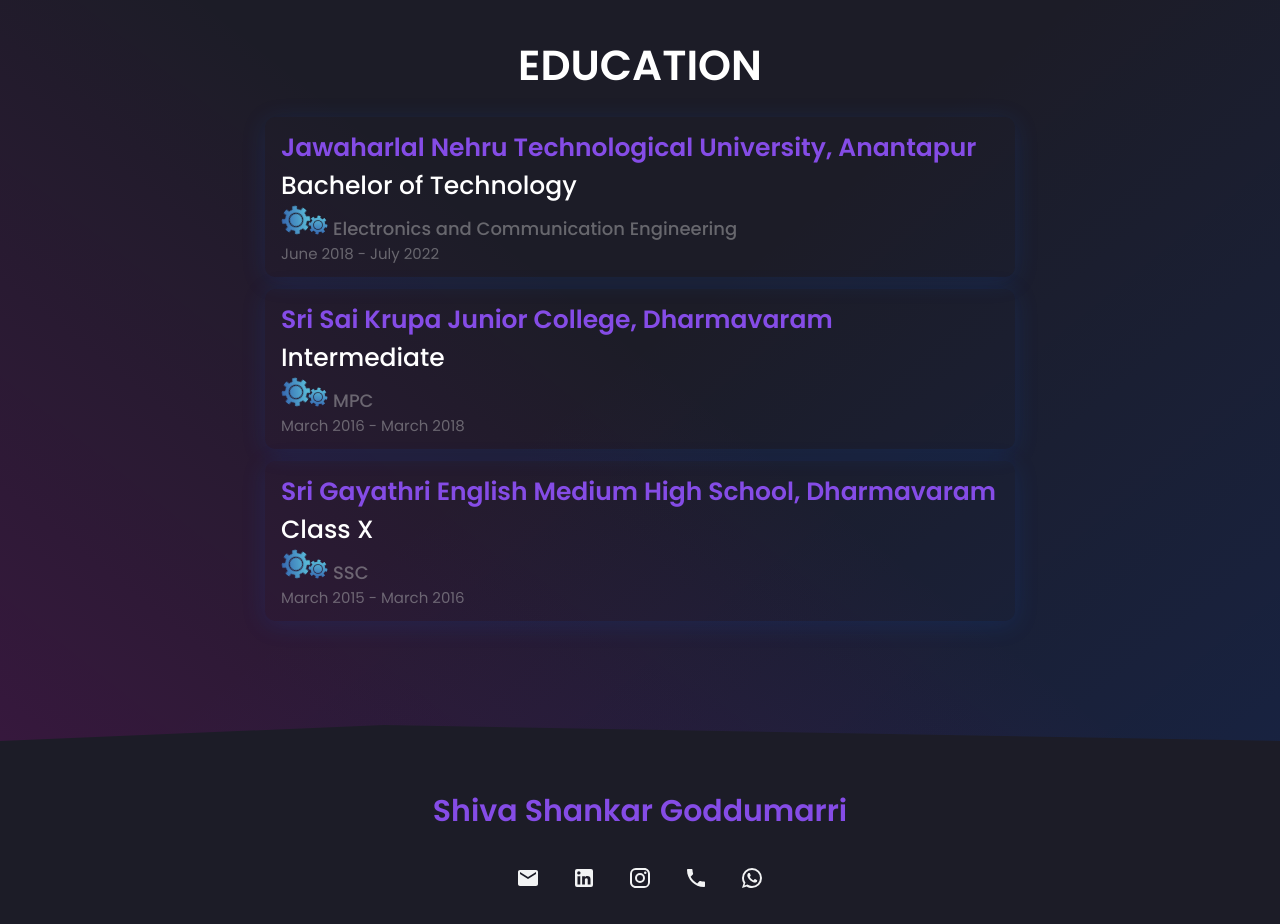
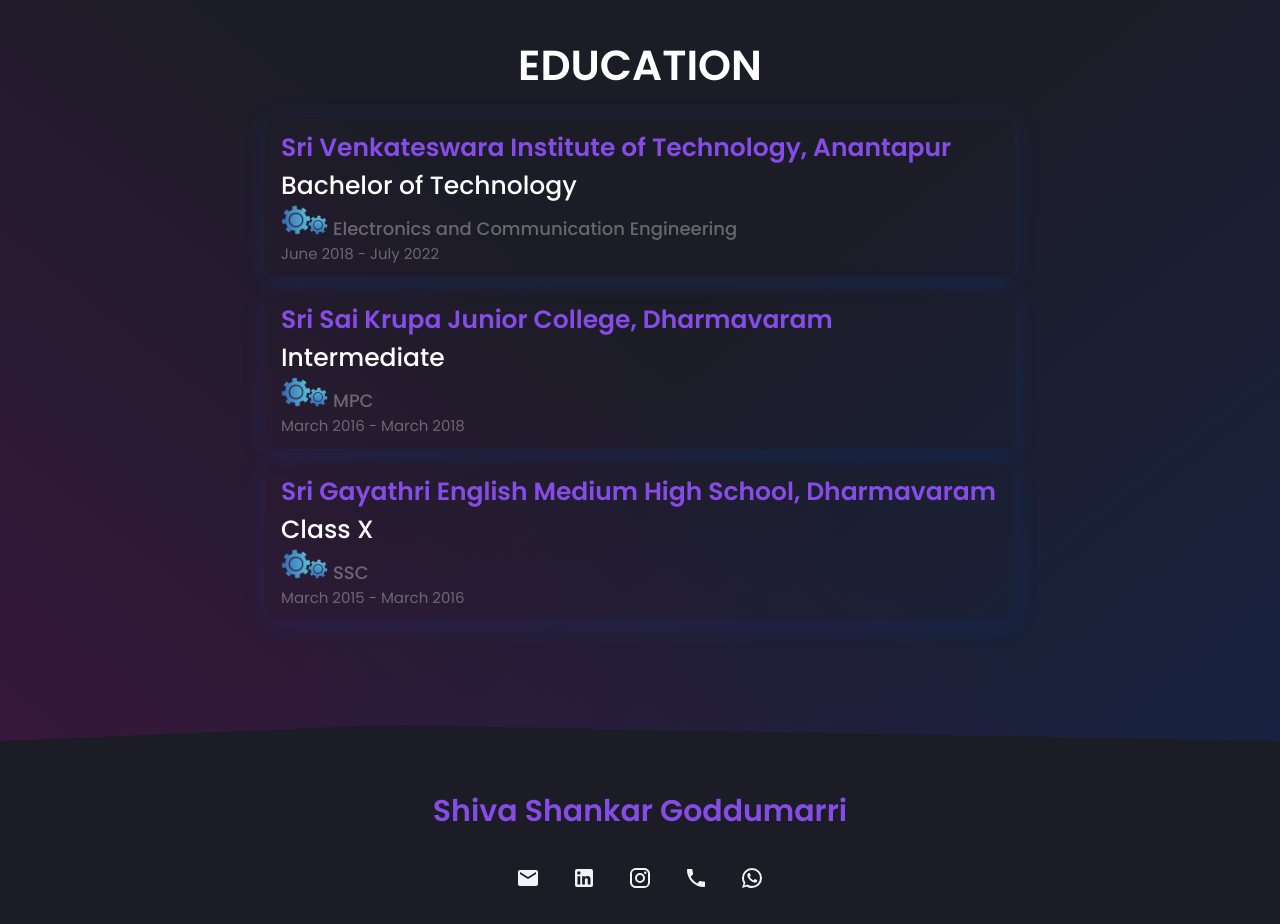
Before and after one commit to ShivaShankarGoddumarri/Shiva_Shankar_Portfolio, a React (Create React App) app: page / in a window 1280 px wide. Shown: the part 3020-3944 px from the top of the page. Built offline with nearby package versions, Linux system fonts and the light colour scheme.

Commit message:
college name updated

```diff
--- a/src/data/constants.js
+++ b/src/data/constants.js
@@ -159,7 +159,7 @@
   {
     id: 0,
 
-    school: "Jawaharlal Nehru Technological University, Anantapur",
+    school: "Sri Venkateswara Institute of Technology, Anantapur",
     date: "June 2018 - July 2022",
     degree: "Bachelor of Technology",
     branch: "Electronics and Communication Engineering"
```
